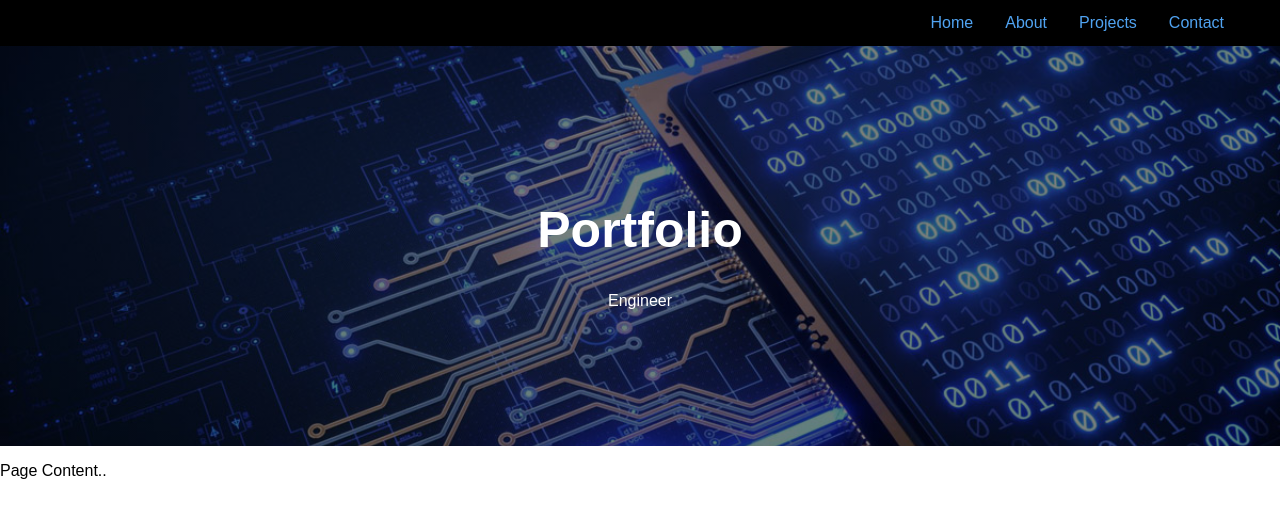
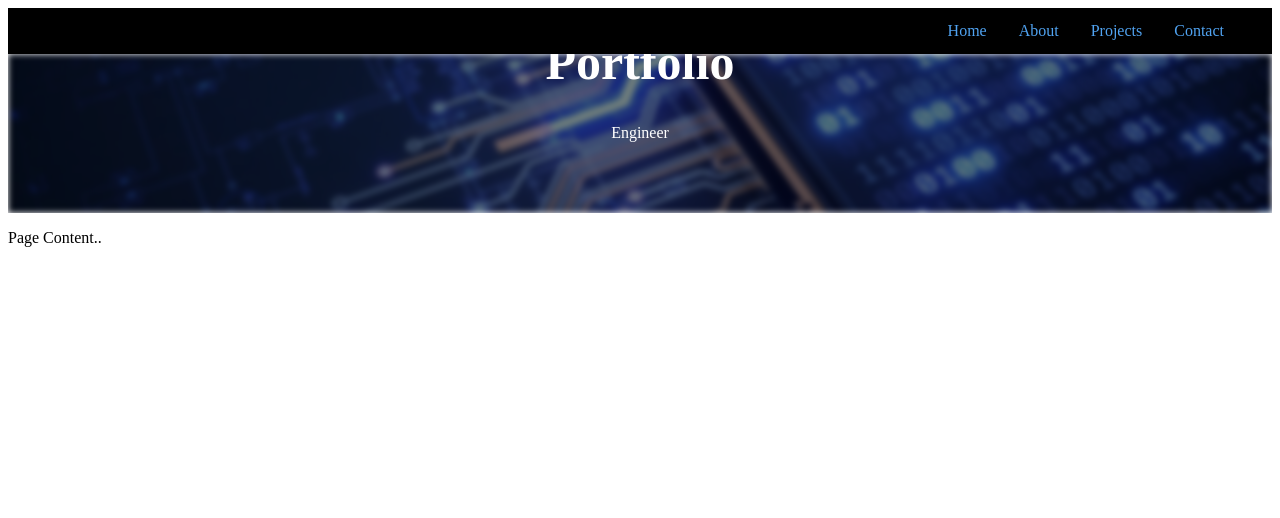
Before and after one commit to Amant-Kaur/Amant-Kaur.github.io, a plain HTML site: page index.html in a window 1280 px wide. Drawn offline with Linux system fonts and the light colour scheme.

Commit message:
Image Upload Test 1.3

```diff
--- a/index.html
+++ b/index.html
@@ -13,6 +13,7 @@
         </div>
     </div>
 </nav>
+
 <html lang="en">
 <head>
   <meta charset="UTF-8" />
@@ -20,24 +21,31 @@
   <title>Portfolio</title>
   <style>
 
-    body, html {
-      height: 100%;
-      margin: 0;
-      font-family: Arial, Helvetica, sans-serif;
+    .hero-image {
+      position: relative;
+      height: 50%;
+      overflow: hidden; /* ensures blur doesn't spill outside */
     }
 
-    .hero-image {
+    .hero-image::before {
+      content: "";
       background-image: linear-gradient(rgba(0, 0, 0, 0.5), rgba(0, 0, 0, 0.5)), url("image_one.jpg");
-      height: 50%;
       background-position: center;
       background-repeat: no-repeat;
       background-size: cover;
-      position: relative;
+      position: absolute;
+      top: 0;
+      left: 0;
+      right: 0;
+      bottom: 0;
+      filter: blur(3px); /* you can increase or decrease the blur here */
+      z-index: 1;
     }
 
     .hero-text {
       text-align: center;
-      position: absolute;
+      position: relative;
+      z-index: 2; /* ensure text appears above the blurred background */
       top: 50%;
       left: 50%;
       transform: translate(-50%, -50%);
```
Lines whose indentation alone changed are shown as unchanged.
